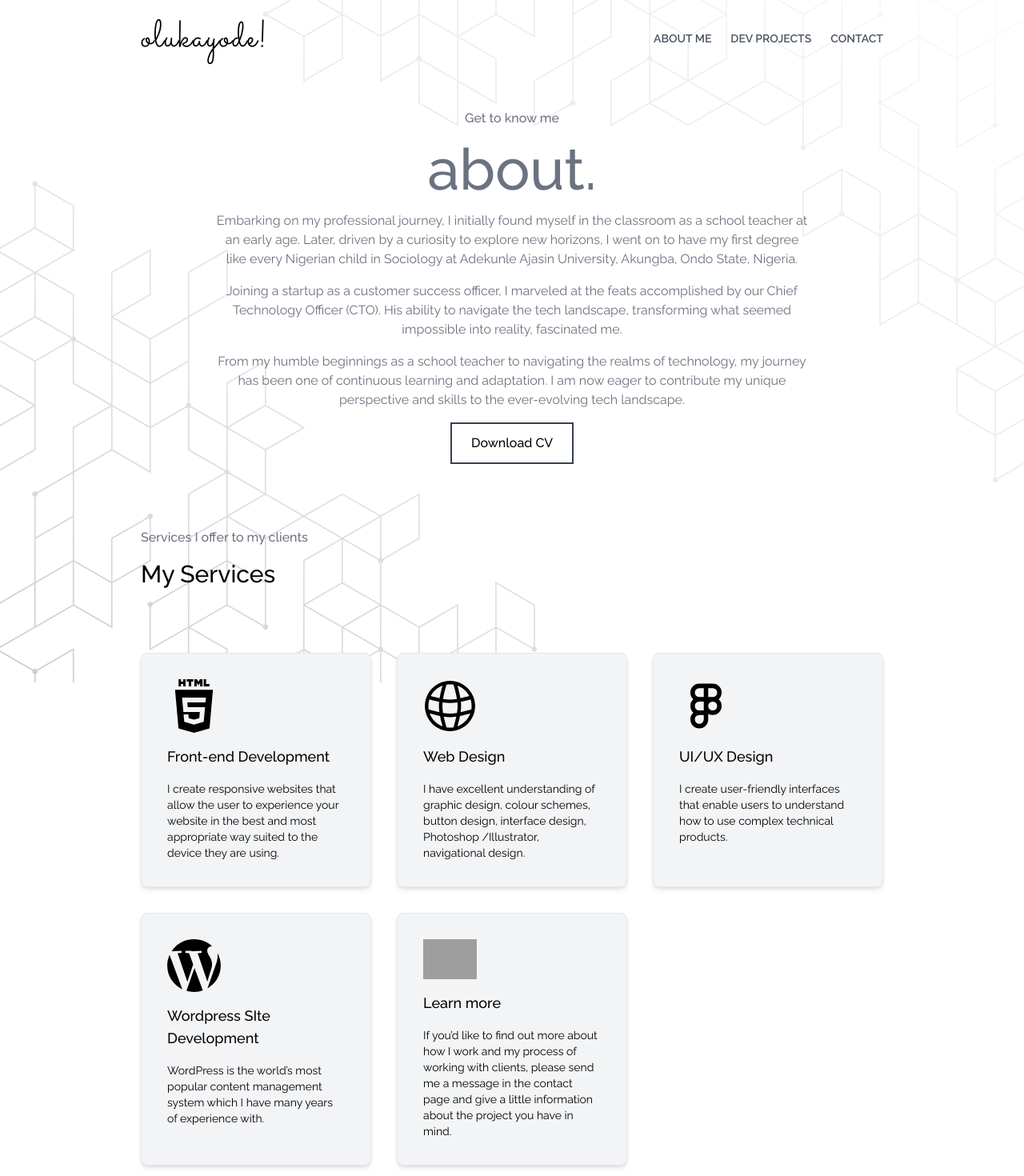
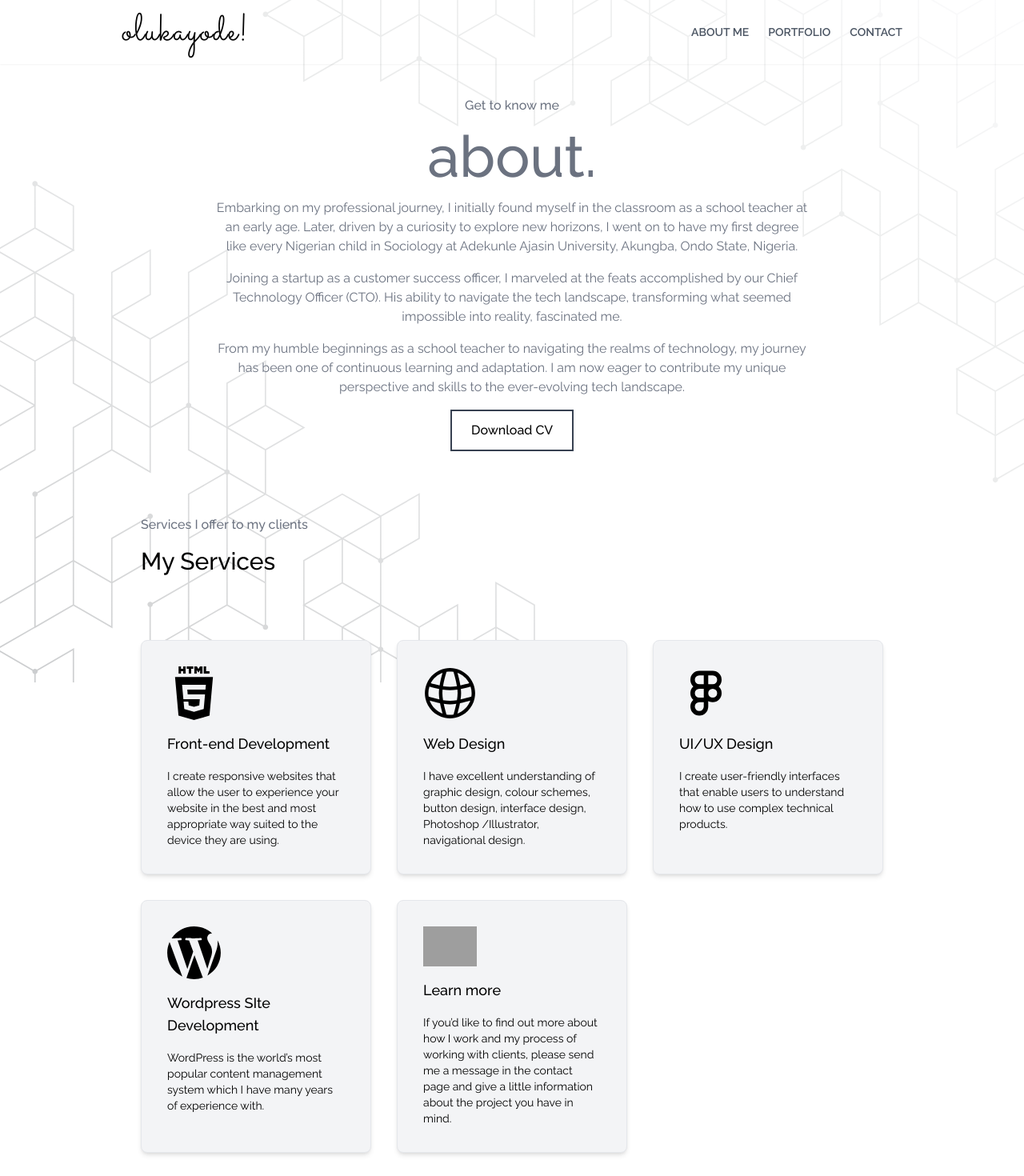
Before and after one commit to blaqnativity/myportfolios.com, a Nuxt app: page /about in a window 1280 px wide. Shown: the top 1470 px of the page at 80% size. Built offline with nearby package versions, Linux system fonts and the light colour scheme; grey boxes are pictures that could not be loaded.

Commit message:
new commit

```diff
--- a/components/navbar.vue
+++ b/components/navbar.vue
@@ -1,6 +1,7 @@
 <template>
   <!-- ==============Navbar Section=============== -->
-  <nav class="relative container mx-auto p-6">
+  <div class="navbar shadow-sm w-[100vw] py-4">
+    <nav class="relative container mx-auto">
       <div class="flex items-center justify-between">
         <!-- Logo -->
         <NuxtLink to="/"
@@ -17,7 +18,7 @@
             ><span>About me</span></NuxtLink
           >
           <NuxtLink to="/" class="hover:text-gray-400"
-          ><span>Dev Projects</span></NuxtLink
+            ><span>Portfolio</span></NuxtLink
           >
           <NuxtLink to="/" class="hover:text-gray-400"
             ><span>Contact</span></NuxtLink
@@ -44,6 +45,7 @@
         </ul>
       </div>
     </nav>
+  </div>
 </template>
 
 <script>
--- a/pages/about.vue
+++ b/pages/about.vue
@@ -41,7 +41,7 @@
     </div>
 
     <!-- gird columns -->
-    <div class="grid mt-20 gap-8 md:grid-cols-3">
+    <div class="grid grid-cols-1 justify-start mt-20 gap-8 md:grid-cols-3">
       <!-- flex items -->
       <div class="card">
         <img class="w-[30%]" src="~/assets/img/html.svg" alt="" />
--- a/pages/index.vue
+++ b/pages/index.vue
@@ -34,7 +34,7 @@
     <div class="container mx-auto px-6">
       <div class="title flex flex-col space-y-6 text-center">
         <h4 class="grayTitle text-gray-600 font-medium text-xl">About</h4>
-        <h3 class="font-medium text-2xl text-gray-700">My Story.</h3>
+        <h3 class="font-medium text-2xl text-gray-700">My Story</h3>
       </div>
 
       <div
```
Lines whose indentation alone changed are shown as unchanged.
